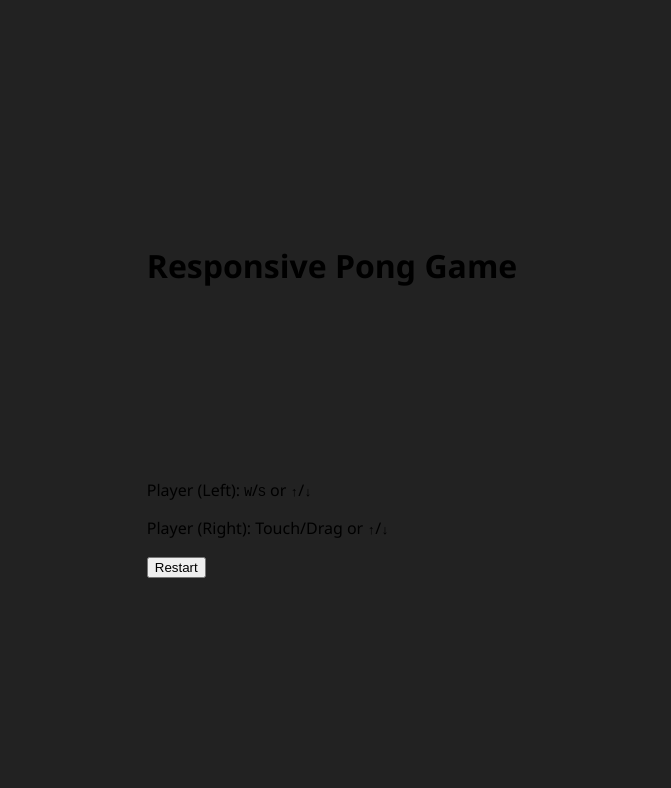
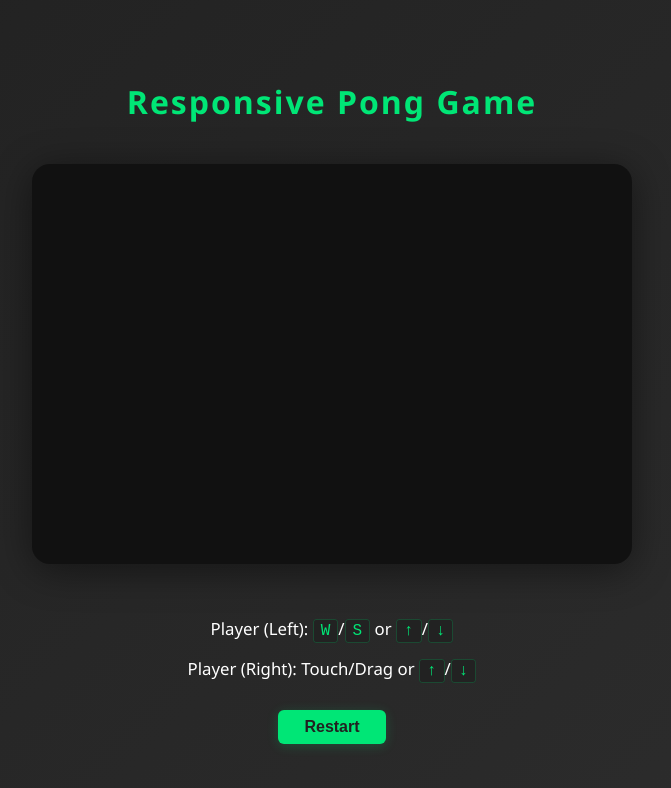
Before and after one commit to itzpremsingh/html, a plain HTML site: page ping-pong/index.html in a window 1280 px wide. Shown: the whole page, without its empty margins (308-979 px from the left). Drawn offline with Linux system fonts and the light colour scheme.

Commit message:
Update styles.css with new styles

```diff
--- a/ping-pong/styles.css
+++ b/ping-pong/styles.css
@@ -1,23 +1,76 @@
 body {
-  background: #222;
+  margin: 0;
+  padding: 0;
+  background: linear-gradient(135deg, #212121 0%, #2d2d2d 100%);
+  font-family: 'Segoe UI', Arial, sans-serif;
+  color: #fff;
+  min-height: 100vh;
+}
+.container {
   display: flex;
+  flex-direction: column;
   align-items: center;
   justify-content: center;
-  height: 100vh;
-  margin: 0;
-  font-family: 'Segoe UI', Arial, sans-serif;
+  min-height: 100vh;
 }
-
-#container {
-  box-shadow: 0 0 40px rgba(0,0,0,0.6), 0 0 0 4px #fff;
-  border-radius: 10px;
+h1 {
+  margin-top: 24px;
+  font-size: 2rem;
+  letter-spacing: 2px;
+  color: #00e676;
+}
+canvas#pong {
   background: #111;
-  padding: 20px;
+  border-radius: 18px;
+  box-shadow: 0 6px 38px #0007;
+  display: block;
+  margin: 20px auto;
+  width: 90vw;
+  max-width: 600px;
+  height: 50vw;
+  max-height: 400px;
+  touch-action: none;
 }
-
-#pongCanvas {
-  background: #282c34;
-  display: block;
-  margin: 0 auto;
-  border-radius: 8px;
+.controls {
+  margin-top: 16px;
+  text-align: center;
+  font-size: 1.05rem;
 }
+.controls kbd {
+  background: #222;
+  border-radius: 3px;
+  padding: 2px 7px;
+  font-size: 1rem;
+  color: #00e676;
+  border: 1px solid #00e67633;
+}
+button#restartBtn {
+  margin-top: 14px;
+  padding: 8px 26px;
+  border: none;
+  border-radius: 6px;
+  background: #00e676;
+  color: #212121;
+  font-size: 1rem;
+  cursor: pointer;
+  font-weight: 600;
+  box-shadow: 0 2px 12px #00e67633;
+  transition: background .2s;
+}
+button#restartBtn:hover {
+  background: #1de9b6;
+}
+@media (max-width: 500px) {
+  h1 {
+    font-size: 1.3rem;
+  }
+  .controls {
+    font-size: .95rem;
+  }
+  canvas#pong {
+    width: 98vw;
+    height: 65vw;
+    max-width: 100vw;
+    max-height: 70vw;
+  }
+}
```
